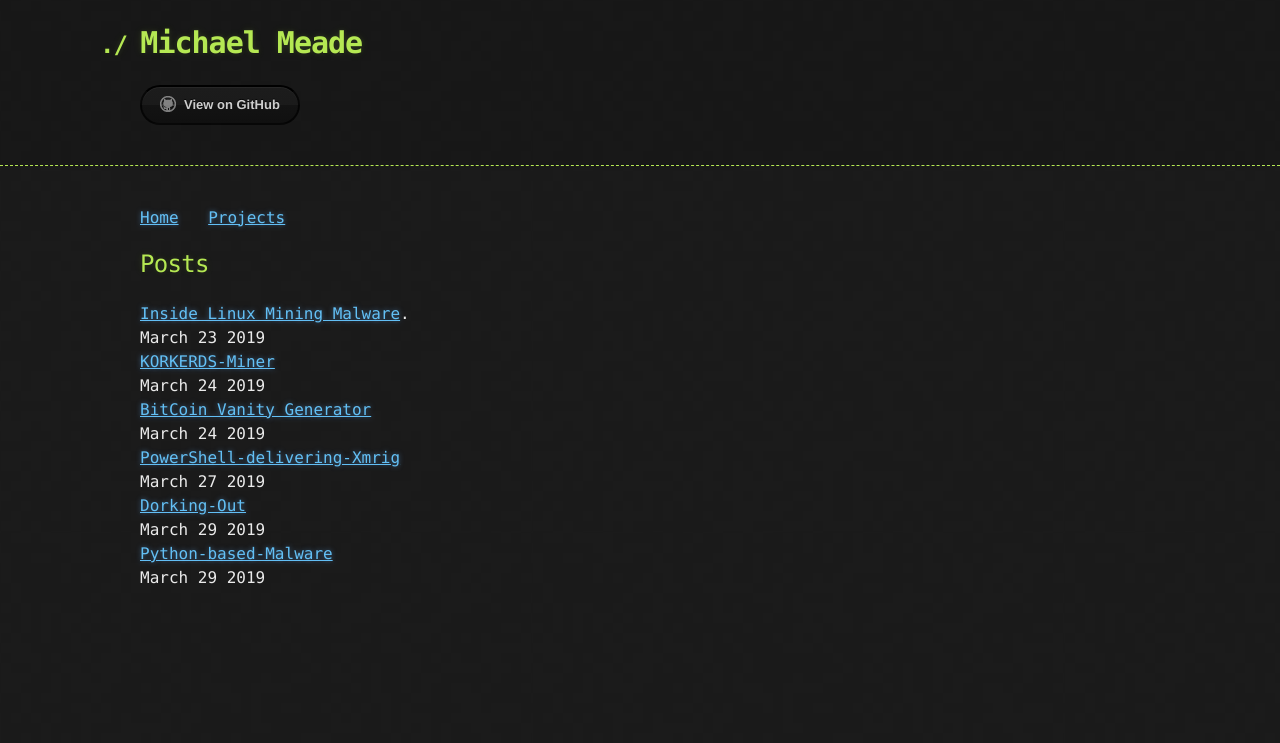
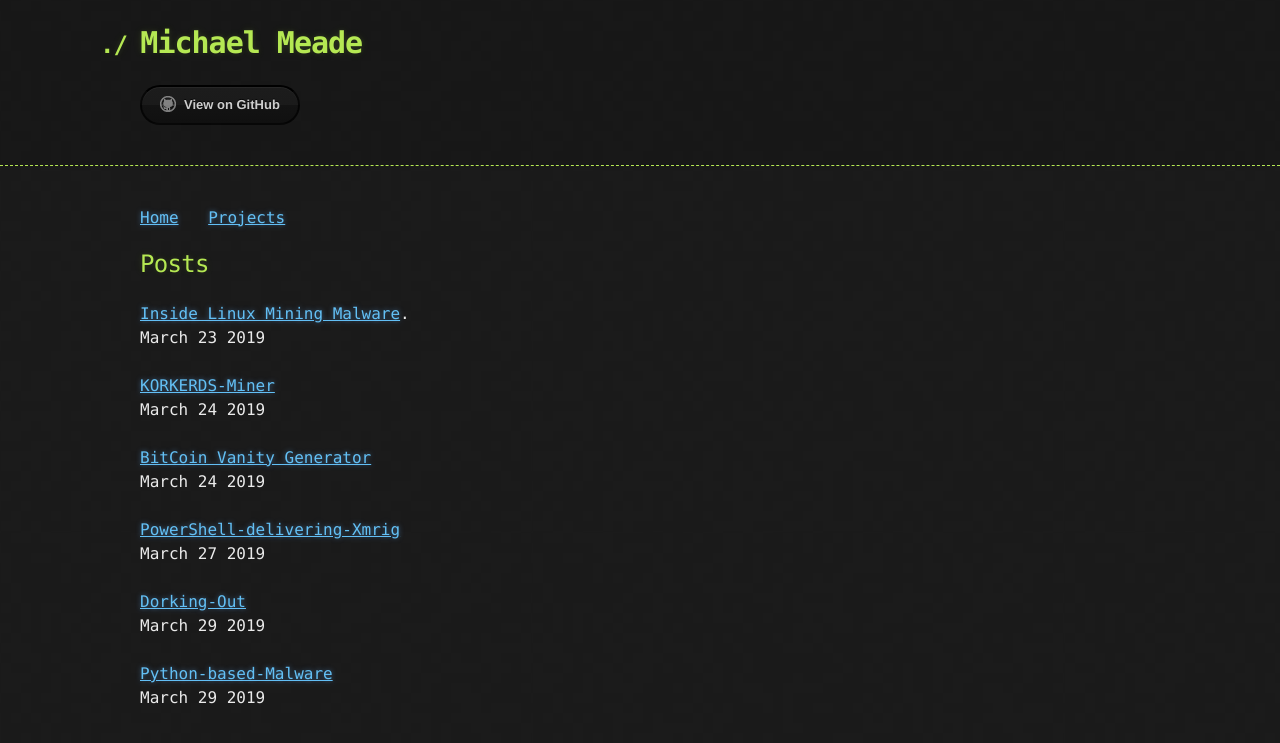
Before and after one commit to Michael-Meade/MinerFind, a Jekyll site: the page built from index.md, in a window 1280 px wide. Shown: the top 743 px of the page. Built offline with Jekyll 4.4.1, drawn with Linux system fonts in a browser that asks for light colours; our own code applies the rules of GitHub Pages for plain Markdown files; the repository's description, which GitHub fills in, is left out.

```diff
--- a/index.md
+++ b/index.md
@@ -4,13 +4,13 @@
 
 [Inside Linux Mining Malware](./LinuxMalware.md).<br>
 March 23 2019<br>
-[KORKERDS-Miner](./KORKERDS-Miner.md)<br>
+<br>[KORKERDS-Miner](./KORKERDS-Miner.md)<br>
 March 24 2019<br>
-[BitCoin Vanity Generator](./Projects/BitcoinVanityGenerator.md)<br>
+<br>[BitCoin Vanity Generator](./Projects/BitcoinVanityGenerator.md)<br>
 March 24 2019<br>
-[PowerShell-delivering-Xmrig](./powerShellXmrig.md)<br>
+<br>[PowerShell-delivering-Xmrig](./powerShellXmrig.md)<br>
 March 27 2019<br>
-[Dorking-Out](./dorkingOut.md)<br>
+<br>[Dorking-Out](./dorkingOut.md)<br>
 March 29 2019<br>
-[Python-based-Malware](./Python-Based-Malware.md)<br>
+<br>[Python-based-Malware](./Python-Based-Malware.md)<br>
 March 29 2019<br>
```
